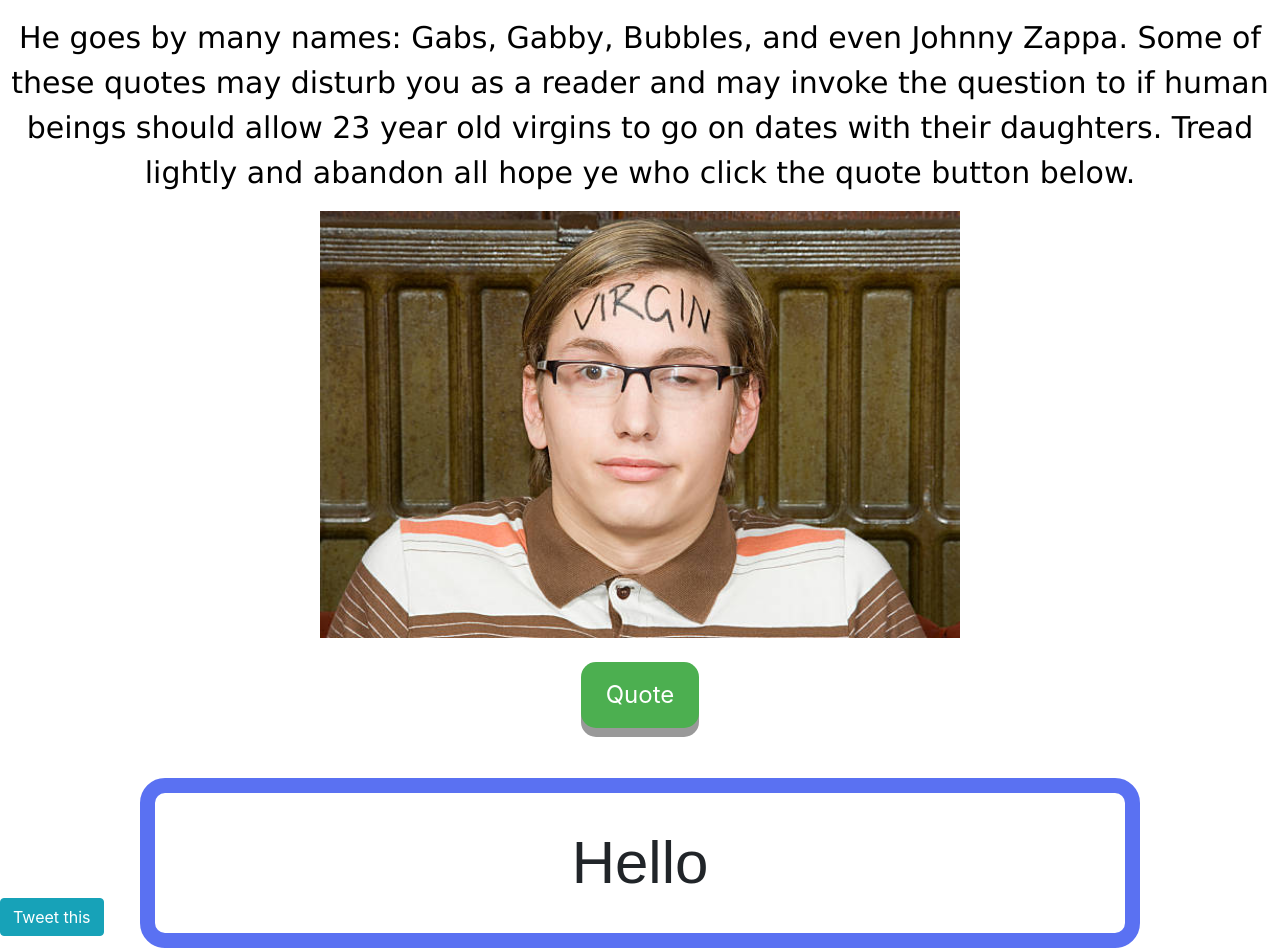
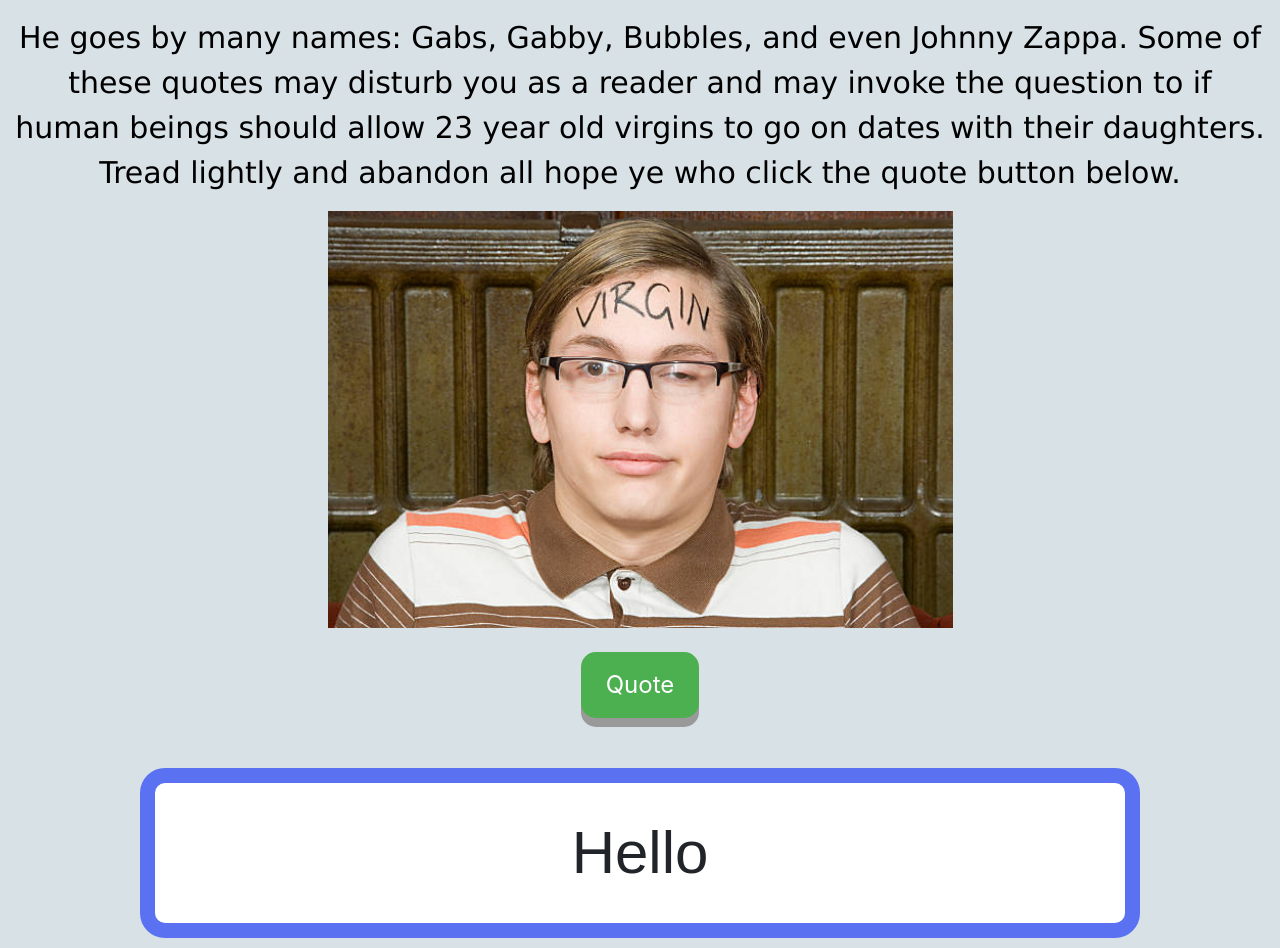
Before and after one commit to gabby1995-tech/gabby1995-tech.github.io, a plain HTML site: page index.html in a window 1280 px wide. Shown: the part 72-1020 px from the top of the page. Drawn offline with nearby package versions, Linux system fonts and the light colour scheme.

Commit message:
Update index.html

```diff
--- a/index.html
+++ b/index.html
@@ -8,6 +8,7 @@
 
     <meta name="viewport" content="width=device-width, initial-scale=1">
 
+
     <link rel="stylesheet" type="text/css" href="index.css">
 
     <script src="https://cdnjs.cloudflare.com/ajax/libs/jquery/3.2.1/jquery.min.js"></script>
@@ -17,20 +18,25 @@
     <link rel="stylesheet" href="https://cdnjs.cloudflare.com/ajax/libs/twitter-bootstrap/4.0.0-beta/css/bootstrap.min.css">
 
     <script src="index.js"></script>
+    <link rel="stylesheet" type="text/css" media="screen and (max-width: 360px)" href="index.css">
+    <link rel="stylesheet" type="text/css" media="screen and (min-width: 361px) and (max-width: 480px)" href="index.css">
+    <link rel="stylesheet" type="text/css" media="screen and (min-width: 481px)" href="index.css">
 </head>
 <body>
+<div class="container-fluid">
 <h1 id ="title">It's Gabs</h1>
 <br>
-<p id = "info">He goes by many names: Gabs, Gabby, Bubbles, and even Johnny Zappa. Some of these quotes may disturb you as a reader and may invoke the question to if human beings should allow 23 year old virgins to go on dates with their daughters. Tread lightly and abandon all hope ye who click the quote button below.</p>
-<img src="virgin.jpg" alt = "virgin" id = "virgin">
+<p id = "info" media="(min-width: 320px)" media="(max-width: 400px)">He goes by many names: Gabs, Gabby, Bubbles, and even Johnny Zappa. Some of these quotes may disturb you as a reader and may invoke the question to if human beings should allow 23 year old virgins to go on dates with their daughters. Tread lightly and abandon all hope ye who click the quote button below.</p>
+<img src="virgin.jpg" alt = "virgin" media="(min-width: 320px)" media="(max-width: 400px)" id = "virgin">
 <br>
 <div>
-<button class = "button" onclick = "newQuote()">Quote</button>
+<button class = "button" onclick = "newQuote()" media="(min-width: 320px)" media="(max-width: 400px)">Quote</button>
 </div>
-<div id = "message"><span>Hello</span></div>
+<div id = "message">Hello</div>
 
 
+<br>
 
-<a id="tweetQuote" class="btn btn-info" href="#">Tweet this</a>
+</div>
 </body>
 </html>
```
